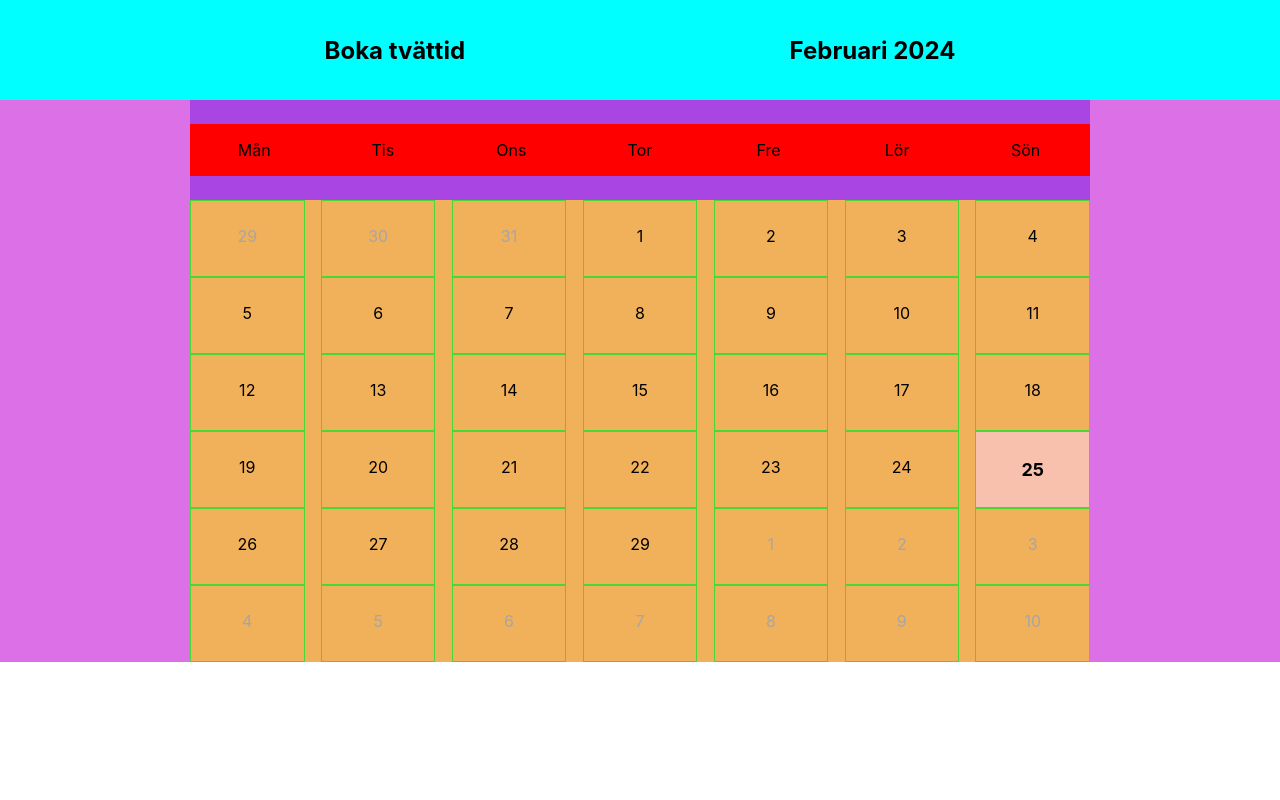
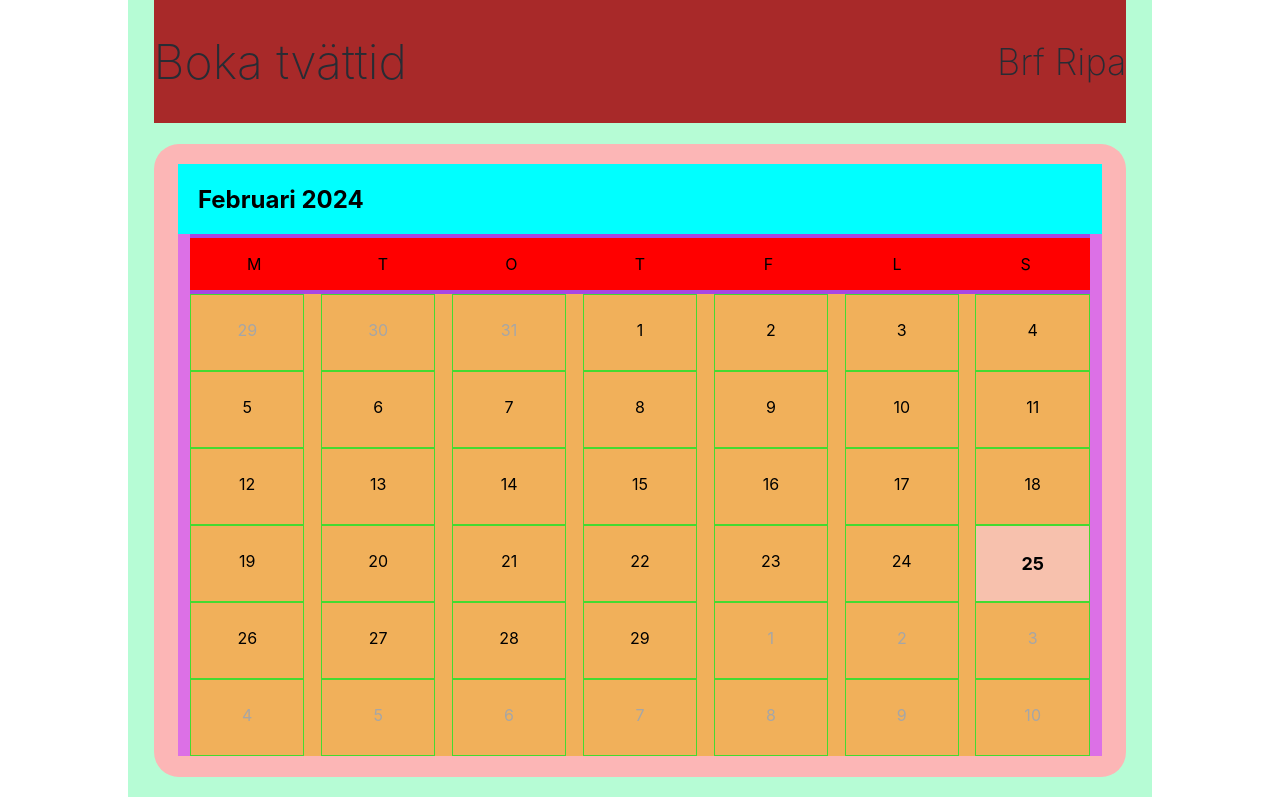
Before and after one commit to gustavAlbrekts0n/bokningsapp, a React (Create React App) app: page / in a window 1280 px wide. Built offline with nearby package versions, Linux system fonts and the light colour scheme.

Commit message:
App header and more distinct calendar design

```diff
--- a/src/App.css
+++ b/src/App.css
@@ -1,38 +1,27 @@
-.App {
-  text-align: center;
-}
-
-.App-logo {
-  height: 40vmin;
-  pointer-events: none;
-}
-
-@media (prefers-reduced-motion: no-preference) {
-  .App-logo {
-    animation: App-logo-spin infinite 20s linear;
-  }
-}
-
-.App-header {
-  background-color: #282c34;
-  min-height: 100vh;
+.app {
+  width: 100%;
+  max-width: 1024px;
+  height: 80%;
   display: flex;
   flex-direction: column;
   align-items: center;
   justify-content: center;
-  font-size: calc(10px + 2vmin);
-  color: white;
+  margin: auto;
+  background-color: rgb(182, 252, 213);
 }
 
-.App-link {
-  color: #61dafb;
+.app-header {
+  width: 95%;
+  max-height: 8%;
+  display: flex;
+  flex-direction: row;
+  align-items: center;
+  justify-content: space-between;
+  font-size: calc(8px + 2vmin);
+  color: #282c34;
+  background-color: rgb(168, 41, 41);
 }
 
-@keyframes App-logo-spin {
-  from {
-    transform: rotate(0deg);
-  }
-  to {
-    transform: rotate(360deg);
-  }
+.app-header h1, .app-header h2 {
+  font-weight: 200;
 }
--- a/src/App.js
+++ b/src/App.js
@@ -3,7 +3,17 @@ import Calendar from './calendar';
 
 function App() {
   return (
-    <Calendar />
+    <div className="app">
+      <div className="app-header">
+        <h1>
+          Boka tvättid
+        </h1>
+        <h2>
+          Brf Ripa
+        </h2>
+      </div>
+      <Calendar />
+    </div>
   );
 }
 
--- a/src/calendar.css
+++ b/src/calendar.css
@@ -1,23 +1,33 @@
 .calendar {
-  width: 100%;
+  width: 95%;
+  max-width: 1024px;
   height: 80%;
+  margin: 2%;
+  padding-top: 2%;
+  padding-bottom: 2%;
+  border-radius: 25px;
   justify-content: center;
   display: flex;
+  align-items: center;
   flex-direction: column;
   background-color: rgb(252, 182, 182);
 }
 
 .calendar-header {
-  height: 100px;
-  width: 100%;
+  height: 70px;
+  width: 95%;
   display: flex;
   align-items: center;
-  justify-content: space-evenly;
+  justify-content: left;
   background-color: aqua;
 }
 
+.calendar-header h2 {
+  padding: 20px;
+}
+
 .calendar-body {
-  width: 100%;
+  width: 95%;
   flex-grow: 1;
   display: flex;
   align-items: center;
@@ -28,7 +38,7 @@
 .table-header {
   width: 100%;
   max-width: 900px;
-  height: 100px;
+  height: 60px;
   display: flex;
   align-items: center;
   justify-content: space-around;
--- a/src/calendar.js
+++ b/src/calendar.js
@@ -6,7 +6,7 @@ export default class Calendar extends Component {
     constructor() {
         super();
 
-        this.weekdays = ["Mån", "Tis", "Ons", "Tor", "Fre", "Lör", "Sön"];
+        this.weekdays = ["M", "T", "O", "T", "F", "L", "S"];
         this.months = ["Januari", "Februari", "Mars", "April", "Maj", "Juni", "Juli", "Augusti", "September", "Oktober", "November", "December"];
 
         this.state = {
@@ -23,7 +23,6 @@ export default class Calendar extends Component {
         return (
             <div className="calendar">
                 <div className="calendar-header">
-                    <h2>Boka tvättid</h2>
                     <h2>{this.months[this.state.currentDay.getMonth()]} {this.state.currentDay.getFullYear()}</h2>
                 </div>
                 <div className="calendar-body">
```
Also changed, not shown: src/logo.svg (deleted).
